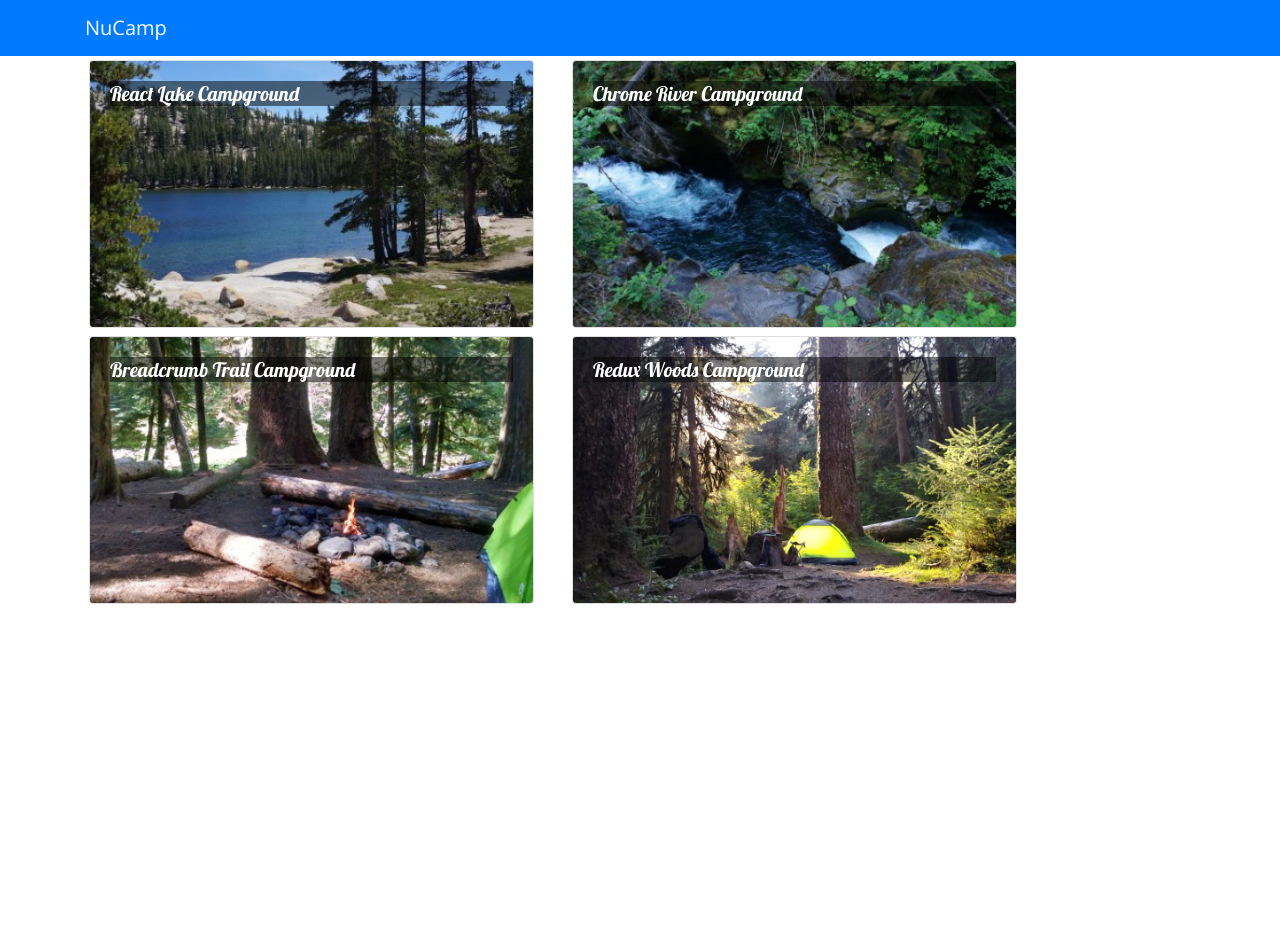
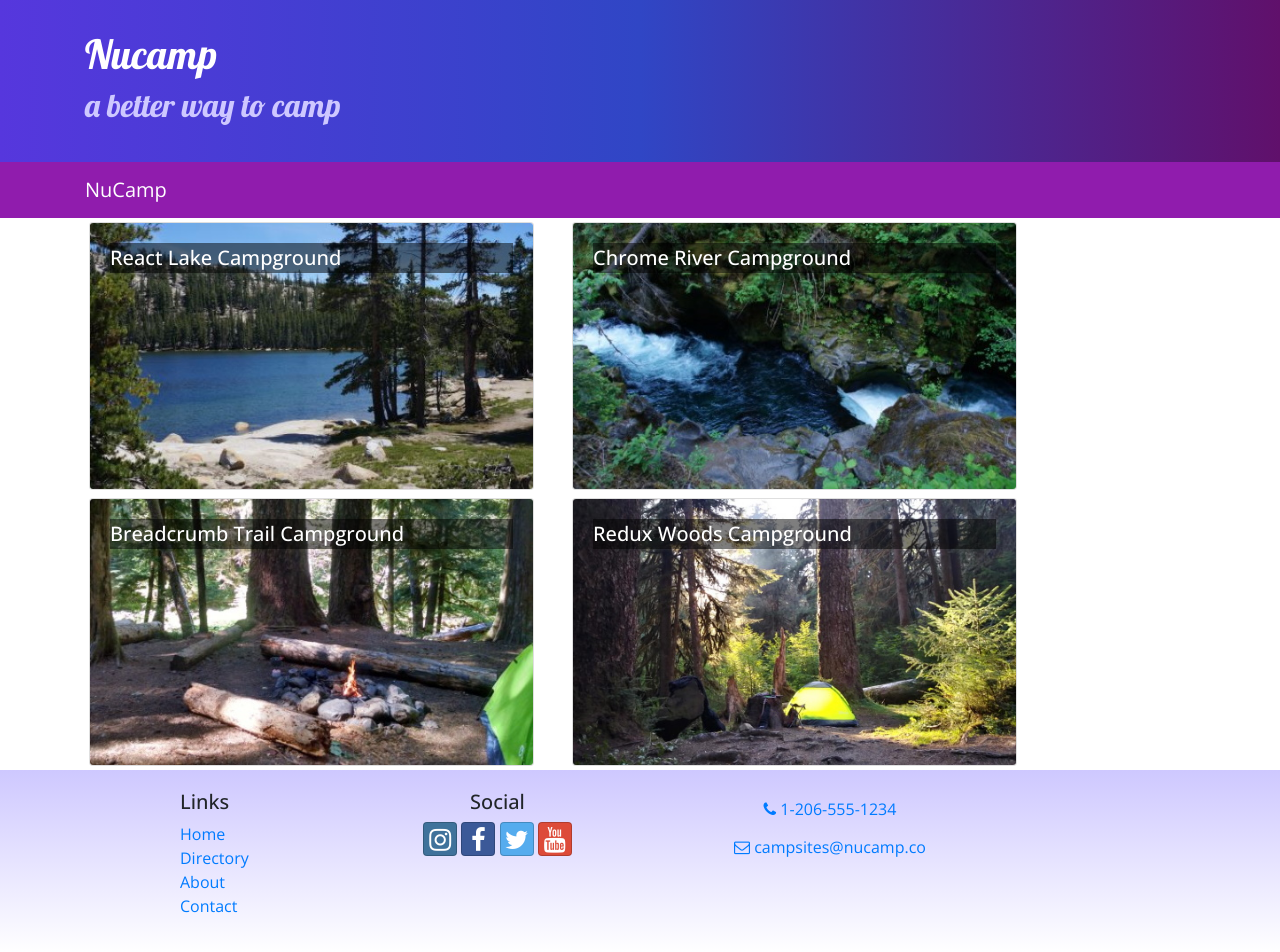
Before and after one commit to rfuna/react-nucampsite, a React (Create React App) app: page / in a window 1280 px wide. Before the commit the page ends 800 px from the top, so only its background shows below. Built offline with nearby package versions, Linux system fonts and the light colour scheme.

Commit message:
header and footer

```diff
--- a/package.json
+++ b/package.json
@@ -7,6 +7,8 @@
     "@testing-library/react": "^9.3.2",
     "@testing-library/user-event": "^7.1.2",
     "bootstrap": "4.5.2",
+    "bootstrap-social": "5.1.1",
+    "font-awesome": "4.7.0",
     "react": "^16.13.1",
     "react-dom": "^16.13.1",
     "react-popper": "1.3.6",
--- a/src/App.css
+++ b/src/App.css
@@ -3,10 +3,48 @@ body {
 }
 
 .card-title {
-  font: 500 1.25rem "Lobster", cursive;
+  font-weight: 500;
+  font-size: 1.25rem;
 }
 
 .card-img-overlay .card-title {
   color: white;
   background-color: rgba(0, 0, 0, 0.5);
 }
+
+h1,
+h2,
+h3,
+.card-body > .card-title {
+  font-family: "Lobster", cursive;
+}
+
+h2 {
+  color: #3046c5;
+}
+
+.row-content {
+  padding: 50px 0;
+  border-bottom: 1px ridge;
+  min-height: 200px;
+}
+
+.site-footer {
+  background-image: linear-gradient(#cec8ff, white);
+  padding: 20px 0;
+}
+
+.jumbotron {
+  margin: 0;
+  padding: 30px;
+  background-image: linear-gradient(to right, #5637dd, #3046c5, #60106b);
+  color: white;
+}
+
+.jumbotron h2 {
+  color: #cec8ff;
+}
+
+.navbar-dark {
+  background-color: #901cad;
+}
--- /dev/null
+++ b/src/components/FooterComponent.js
@@ -0,0 +1,71 @@
+import React, { Component } from "react";
+
+function Footer(props) {
+  return (
+    <footer className="site-footer">
+      <div className="container">
+        <div className="row">
+          <div className="col-4 col-sm-2 offset-1">
+            <h5>Links</h5>
+            <ul className="list-unstyled">
+              <li>
+                <a href="#">Home</a>
+              </li>
+              <li>
+                <a href="#">Directory</a>
+              </li>
+              <li>
+                <a href="#">About</a>
+              </li>
+              <li>
+                <a href="#">Contact</a>
+              </li>
+            </ul>
+          </div>
+          <div className="col-6 col-sm-3 text-center">
+            <h5>Social</h5>
+            <a
+              className="btn btn-social-icon btn-instagram"
+              href="http://instagram.com/"
+            >
+              <i className="fa fa-instagram" />
+            </a>{" "}
+            <a
+              className="btn btn-social-icon btn-facebook"
+              href="http://www.facebook.com/"
+            >
+              <i className="fa fa-facebook" />
+            </a>{" "}
+            <a
+              className="btn btn-social-icon btn-twitter"
+              href="http://twitter.com/"
+            >
+              <i className="fa fa-twitter" />
+            </a>{" "}
+            <a
+              className="btn btn-social-icon btn-google"
+              href="http://youtube.com/"
+            >
+              <i className="fa fa-youtube" />
+            </a>
+          </div>
+          <div className="col-sm-4 text-center">
+            <a role="button" className="btn btn-link" href="tel:+12065551234">
+              <i className="fa fa-phone" /> 1-206-555-1234
+            </a>
+            <br />
+            <a
+              role="button"
+              className="btn btn-link"
+              href="mailto:notreal@notreal.co"
+            >
+              <i className="fa fa-envelope-o" /> campsites@nucamp.co
+            </a>
+          </div>
+        </div>
+      </div>
+    </footer>
+  );
+}
+
+export default Footer;
--- /dev/null
+++ b/src/components/HeaderComponent.js
@@ -0,0 +1,28 @@
+import React, { Component } from "react";
+import { Navbar, NavbarBrand, Jumbotron } from "reactstrap";
+
+class Header extends Component {
+  render() {
+    return (
+      <React.Fragment>
+        <Jumbotron fluid>
+          <div className="container">
+            <div className="row">
+              <div className="col">
+                <h1>Nucamp</h1>
+                <h2>a better way to camp</h2>
+              </div>
+            </div>
+          </div>
+        </Jumbotron>
+        <Navbar dark sticky="top">
+          <div className="container">
+            <NavbarBrand href="/">NuCamp</NavbarBrand>
+          </div>
+        </Navbar>
+      </React.Fragment>
+    );
+  }
+}
+
+export default Header;
--- a/src/components/MainComponent.js
+++ b/src/components/MainComponent.js
@@ -1,7 +1,8 @@
 import React, { Component } from "react";
-import { Navbar, NavbarBrand } from "reactstrap";
 import Directory from "./DirectoryComponent";
 import { CAMPSITES } from "../shared/campsites";
+import Header from "./HeaderComponent";
+import Footer from "./FooterComponent";
 import CampsiteInfo from "./CampsiteInfoComponent";
 
 class Main extends Component {
@@ -19,11 +20,7 @@ class Main extends Component {
   render() {
     return (
       <div>
-        <Navbar dark color="primary">
-          <div className="container">
-            <NavbarBrand href="/">NuCamp</NavbarBrand>
-          </div>
-        </Navbar>
+        <Header />
         <Directory
           campsites={this.state.campsites}
           onClick={(campsiteId) => {
@@ -37,6 +34,7 @@ class Main extends Component {
             )[0]
           }
         />
+        <Footer />
       </div>
     );
   }
--- a/src/index.js
+++ b/src/index.js
@@ -4,6 +4,8 @@ import './index.css';
 import 'bootstrap/dist/css/bootstrap.min.css';
 import 'typeface-lobster';
 import 'typeface-open-sans';
+import 'font-awesome/css/font-awesome.css';
+import 'bootstrap-social/bootstrap-social.css';
 import * as serviceWorker from './serviceWorker';
 import 'bootstrap/dist/css/bootstrap.min.css';
 import App from './App';
```
Also changed, not shown: src/delete.js (added, +158 -0 lines), 1 other file (tests, documents, lock files or other folders).
